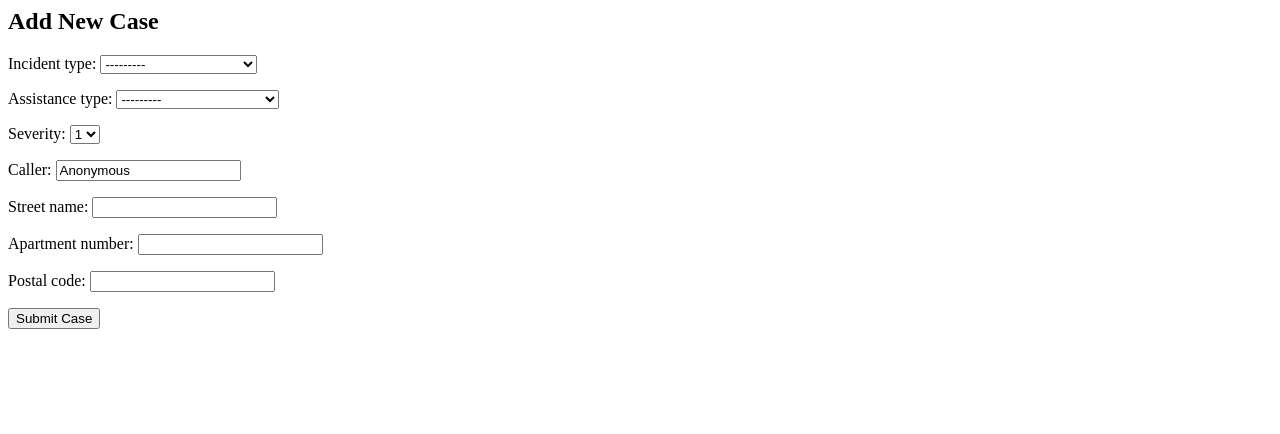
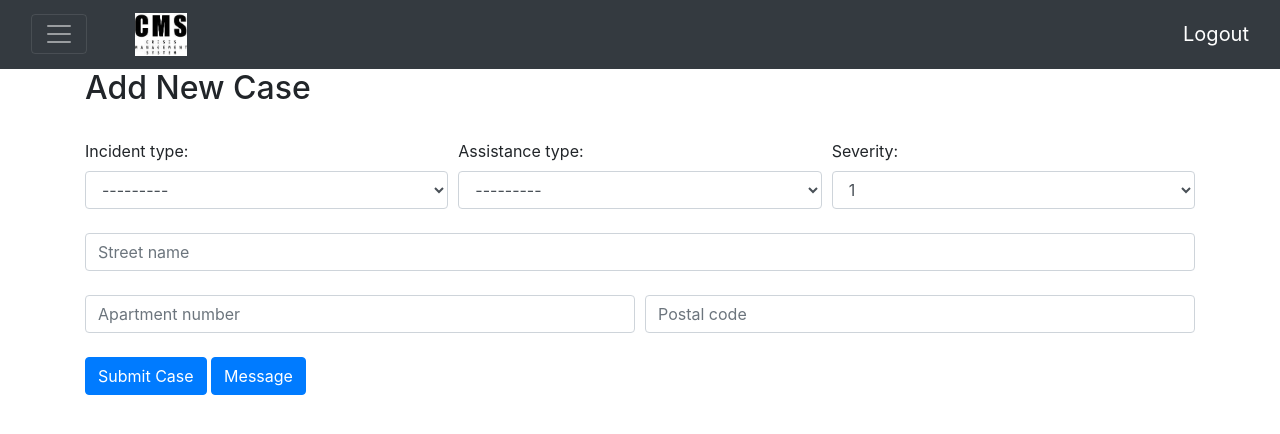
Before and after one commit to ndinhledan/CMS, a Django app: page /cms/create-incident/ in a window 1280 px wide. Shown: the top 434 px of the page. Run offline with Django 3.2, Linux system fonts and the light colour scheme; a user stored in the database is signed in; data comes from the database, SQL or seed files in the repository; both versions use the stored data as it was after the commit; some libraries are stand-ins or nearby versions.

Commit message:
Twitter, Test, create incident, detail case pop up settled

```diff
--- a/cms/forms.py
+++ b/cms/forms.py
@@ -1,5 +1,7 @@
 from django import forms
-from .models import Incident
+from .models import Incident, Comment
+from bootstrap_modal_forms.mixins import PopRequestMixin, CreateUpdateAjaxMixin
+
 
 
 class IncidentForm(forms.ModelForm):
@@ -16,3 +18,8 @@ class IncidentForm(forms.ModelForm):
 			'severity',
 			'caller',
 			)
+
+class MessageForm(PopRequestMixin, CreateUpdateAjaxMixin,forms.ModelForm):
+        class Meta:
+                model = Comment
+                fields = ('Message',)
--- a/cms/models.py
+++ b/cms/models.py
@@ -11,6 +11,11 @@ class Assistance(models.Model):
 	def __str__(self):
 		return self.name
 
+class Comment(models.Model):
+        Message = models.CharField(max_length = 200)
+
+        def __str__(self):
+                return self.Message
 class Incident(models.Model):
 	Fire = 'FIR'
 	Haze = 'HAZ'
--- a/cms/templates/cms/createincident.html
+++ b/cms/templates/cms/createincident.html
@@ -1,7 +1,81 @@
-<h2>Add New Case</h2>
+{% include "cms/nav bar.html" %}
+<!DOCTYPE html>
+<html lang="en">
+{% load widget_tweaks %}
 
-<form method="post" action="{% url 'cms:create-incident' %}">
-	{%csrf_token%}
-	{{ form.as_p }}
-	<button type="submit" name="Submit Case">Submit Case</button>
-</form>
+
+<head>
+  {% load staticfiles %}
+</head>
+
+<body>
+  <script src="{% static 'js/jquery.bootstrap.modal.forms.js' %}"></script>
+</body>
+
+
+<div class="container">
+  <div class="modal fade" tabindex="-1" role="dialog" id="modal">
+    <div class="modal-dialog" role="document">
+      <div class="modal-content"></div>
+    </div>
+  </div>
+
+  <h2>Add New Case</h2>
+  <br>
+  <form method="post" action="/cms/create-incident/">
+    <div class="form-row">
+      <div class="col">
+        {% for hidden_field in form.hidden_fields %}
+        {{ hidden_field }}
+        {% endfor %}
+        {{ form.incident_type.label_tag }}
+        {% render_field form.incident_type class="form-control" %}
+      </div>
+      <div class="col">
+        {{ form.assistance_type.label_tag }}
+        {% render_field form.assistance_type class="form-control" %}
+      </div>
+      <div class="col">
+        {{ form.severity.label_tag }}
+        {% render_field form.severity class="form-control" %}
+      </div>
+    </div>
+    <br>
+    <div>
+      {% render_field form.street_name class="form-control mr-2" %}
+    </div>
+    <br>
+    <div class="form-row">
+      <div class="col">
+        {% render_field form.apartment_number class="form-control mr-2" %}
+      </div>
+      <div class="col">
+        {% render_field form.postal_code class="form-control mr-2" %}
+      </div>
+    </div>
+    <br>
+
+    <div>
+      <p class="text-left">
+        <button class="btn btn-primary" type="submit" name="Submit Case">Submit Case</button>
+        <button class="create-book btn btn-primary" type="button" name="button">Message</button>
+      </p>
+    </div>
+
+
+  </form>
+</div>
+<script type="text/javascript">
+  $(document).ready(function(){
+        $("#id_postal_code").attr('placeholder', '{{form.postal_code.label}}');
+        $("#id_street_name").attr('placeholder', '{{form.street_name.label}}');
+        $("#id_apartment_number").attr('placeholder', '{{form.apartment_number.label}}');
+    });
+  $(function () {
+
+    $(".create-book").modalForm({
+      formURL: "{% url 'cms:send_message' %}"
+    });
+
+  });
+</script>
--- /dev/null
+++ b/cms/templates/cms/nav bar.html
@@ -0,0 +1,158 @@
+<!DOCTYPE html>
+<html lang="en">
+
+<head>
+	<title>Crisis Management System</title>
+  <meta name="viewport" content="width=device-width, initial-scale=1.0" shrink-to-fit="no">
+  {% load staticfiles %}
+  <link rel="stylesheet" href ="{% static 'cms/css/bootstrap.min.css' %}" type='text/css' />
+  <script src="https://cdnjs.cloudflare.com/ajax/libs/popper.js/1.14.3/umd/popper.min.js" integrity="sha384-ZMP7rVo3mIykV+2+9J3UJ46jBk0WLaUAdn689aCwoqbBJiSnjAK/l8WvCWPIPm49" crossorigin="anonymous"></script><script type="text/javascript" src="http://ajax.googleapis.com/ajax/libs/jquery/1.9.1/jquery.min.js"></script>
+  <script src="//cdnjs.cloudflare.com/ajax/libs/jquery/3.2.1/jquery.min.js"></script>
+  <script src="https://stackpath.bootstrapcdn.com/bootstrap/4.1.3/js/bootstrap.min.js" integrity="sha384-ChfqqxuZUCnJSK3+MXmPNIyE6ZbWh2IMqE241rYiqJxyMiZ6OW/JmZQ5stwEULTy" crossorigin="anonymous"></script>
+  <link rel="stylesheet" href="https://use.fontawesome.com/releases/v5.7.2/css/all.css" integrity="sha384-fnmOCqbTlWIlj8LyTjo7mOUStjsKC4pOpQbqyi7RrhN7udi9RwhKkMHpvLbHG9Sr" crossorigin="anonymous">
+  </head>
+
+<style>
+		.close {
+			color:#FFFFFF;
+			position: absolute;
+			bottom: 2%;
+			font-size: 25px;
+			margin-left: 45%;
+		}
+
+		.close:hover {
+			color: white;
+		}
+
+		.sidenav {
+		  height: 100%;
+		  width: 0;
+		  position: fixed;
+		  z-index: 1;
+		  top: 0;
+		  left: 0;
+		  background-color: #111;
+		  overflow-x: hidden;
+		  transition: 0.5s;
+		  padding-top: 60px;
+		}
+
+		.sidenav a {
+			text-decoration: none;
+			position: relative;
+		   font-size: 25px;
+			color: #A3A3A3;
+			display: block;
+			transition: 0.3s;
+			top: -30px;
+			border-bottom: 1px solid;
+			border-bottom-color: #50514F;
+			padding: 10px;
+		}
+
+		.sidenav a:hover {
+		  color: #FFFFFF;
+		}
+
+		@media screen and (max-height: 450px) {
+		  .sidenav {padding-top: 15px;}
+		  .sidenav a {font-size: 18px;}
+		}
+
+		h4 {
+			color: #FFFFFF;
+			position: relative;
+			bottom: 10%;
+			text-align: left;
+			border-bottom: 1px solid;
+			border-bottom-color: #50514F;
+			/*top right bottom left*/
+			padding: 10px 10px 10px 3px;
+			font-size: 33px;
+		}
+		.dummy{
+			max-height: 0%;
+			position: relative;
+			top: -30px;
+		}
+
+		img {
+				width: 37%;
+				position: static;
+
+		}
+
+		nav a {
+			color: white;
+			font-size: 20px;
+			padding: 0px;
+		}
+
+		nav a:hover {
+			color:#A3A3A3;
+		}
+
+		.navbar-toggler {
+			border: 1px solid black;
+		}
+
+
+
+		.container-fluid {
+			padding: 0;
+		}
+</style>
+</head>
+
+<body>
+	<div class="container-fluid">
+		<!--links-->
+		<div id="sidenavid" class="sidenav">
+			<h4>Navigation</h4>
+			<!---comment-->
+			<div class="dummy">
+			<a href ="#">View all closed cases</a>
+			<a href="#">View all active cases</a>
+			</div>
+			<button type="button" onclick="closeNav()" class="close" aria-label="close">
+					<i class="fas fa-arrow-left" style="color: white;"></i>
+			</button>
+
+		</div>
+
+		<!--navbar-->
+		<nav class="navbar navbar-dark bg-dark">
+			<div class="col-md-1">
+				<button class="navbar-toggler" type="button" data-toggle="collapse" data-target="#navbarToggleExternalContent" aria-controls="navbarToggleExternalContent" aria-expanded="false" aria-label="Toggle navigation">
+					<span class="navbar-toggler-icon" onclick="openNav()"></span>
+				</button>
+			</div>
+
+			<div class="col-md-9">
+					<a class="navbar-brand" href="#">
+							<img src="{% static 'cms/logo.png' %}"class="img-responsive center-block">
+						</a>
+			</div>
+
+				<div class="col-md-2">
+						<a href="#" style="float:right;">Logout</a>
+				</div>
+		</nav>
+
+        <main role="main">
+                {% block content %} {% endblock %}
+		  </main>
+	</div>
+</body>
+		<script>
+		function openNav() {
+		  document.getElementById("sidenavid").style.width = "250px";
+		}
+
+		function closeNav() {
+		  document.getElementById("sidenavid").style.width = "0px";
+		}
+
+
+		</script>
--- a/cms/urls.py
+++ b/cms/urls.py
@@ -12,4 +12,5 @@ urlpatterns =[
 	path('case/<int:pk>/', views.DetailCase.as_view(), name='case'),
 	path('order/by_<condition>', views.IndexView.as_view(), name='order'),
 	path('view-map/', views.MapView.as_view(), name='view-map'),
+        path('send-message/', views.MessageCreateView.as_view(), name = 'send_message'),
 ]
--- a/cms/views.py
+++ b/cms/views.py
@@ -14,14 +14,26 @@ from django.urls import reverse
 from django.utils import timezone
 from django.views import generic
 from django.contrib.auth.mixins import LoginRequiredMixin
+from bootstrap_modal_forms.mixins import PassRequestMixin
+from django.contrib.messages.views import SuccessMessageMixin
 from django.contrib import messages
 from django.contrib.auth import logout
+from django.urls import reverse_lazy
 
 from .models import Incident
-from .forms import IncidentForm
+from .forms import IncidentForm, MessageForm
 from .location import getCoordinates
 from .filters import IncidentFilter
 # Create your views here.
+
+class MessageCreateView(PassRequestMixin, SuccessMessageMixin,
+                     generic.CreateView):
+
+        template_name = 'cms/Message.html'
+        form_class = MessageForm
+        success_message = 'Success: Message was sent.'
+        success_url = reverse_lazy('cms:create-incident')
+
 
 class IndexView(LoginRequiredMixin, generic.ListView):
 	model = Incident
@@ -61,10 +73,9 @@ class CreateIncidentView(LoginRequiredMixin, generic.TemplateView):
 			return HttpResponseRedirect(reverse('cms:home'))
 		return render(request, self.template_name, {'form': form})
 
-class DetailCase(generic.DetailView):
+class DetailCase(PassRequestMixin, SuccessMessageMixin,generic.DetailView):
 	template_name = 'cms/detail_case.html'
 	model = Incident
-
 
 	def post(self, request, pk):
 		self.object = self.get_object()
@@ -72,7 +83,6 @@ class DetailCase(generic.DetailView):
 		self.object.incident_closed_date = timezone.now()
 		self.object.save()
 		messages.info(request, "Case " + str(self.object.id) + " has been closed successfully")
-		return redirect('cms:home')
 
 		return render(request, "cms/closed_confirm.html")
 
```
Also changed, not shown: API/TwitterAPI.py (+8 -8 lines), Test/email.py (added, +21 -0 lines), Test/tests.py (added, +81 -0 lines), cms/templates/cms/Message.html (added, +29 -0 lines), cms/templates/cms/detail_case.html (+37 -9 lines), db.sqlite3.
